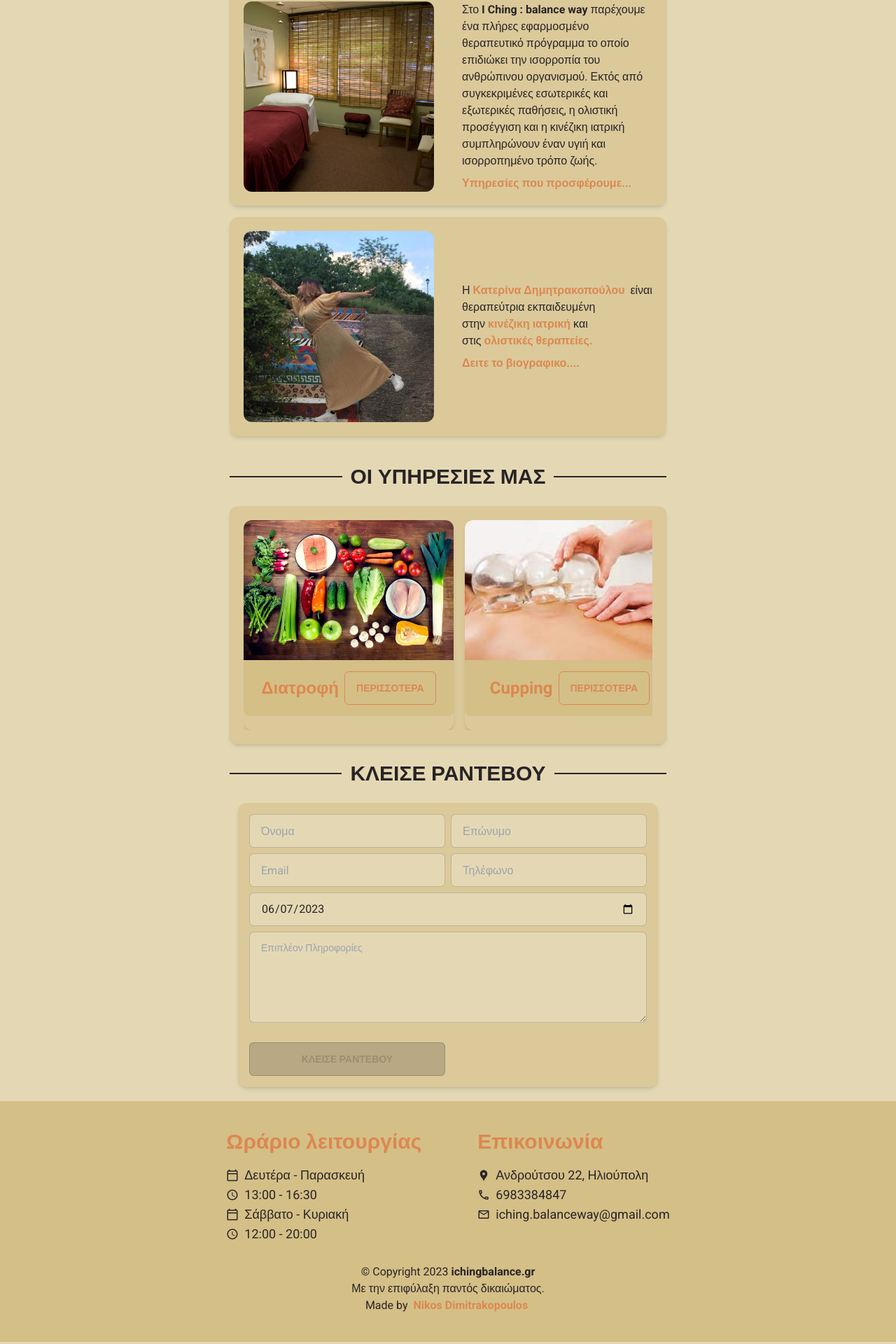
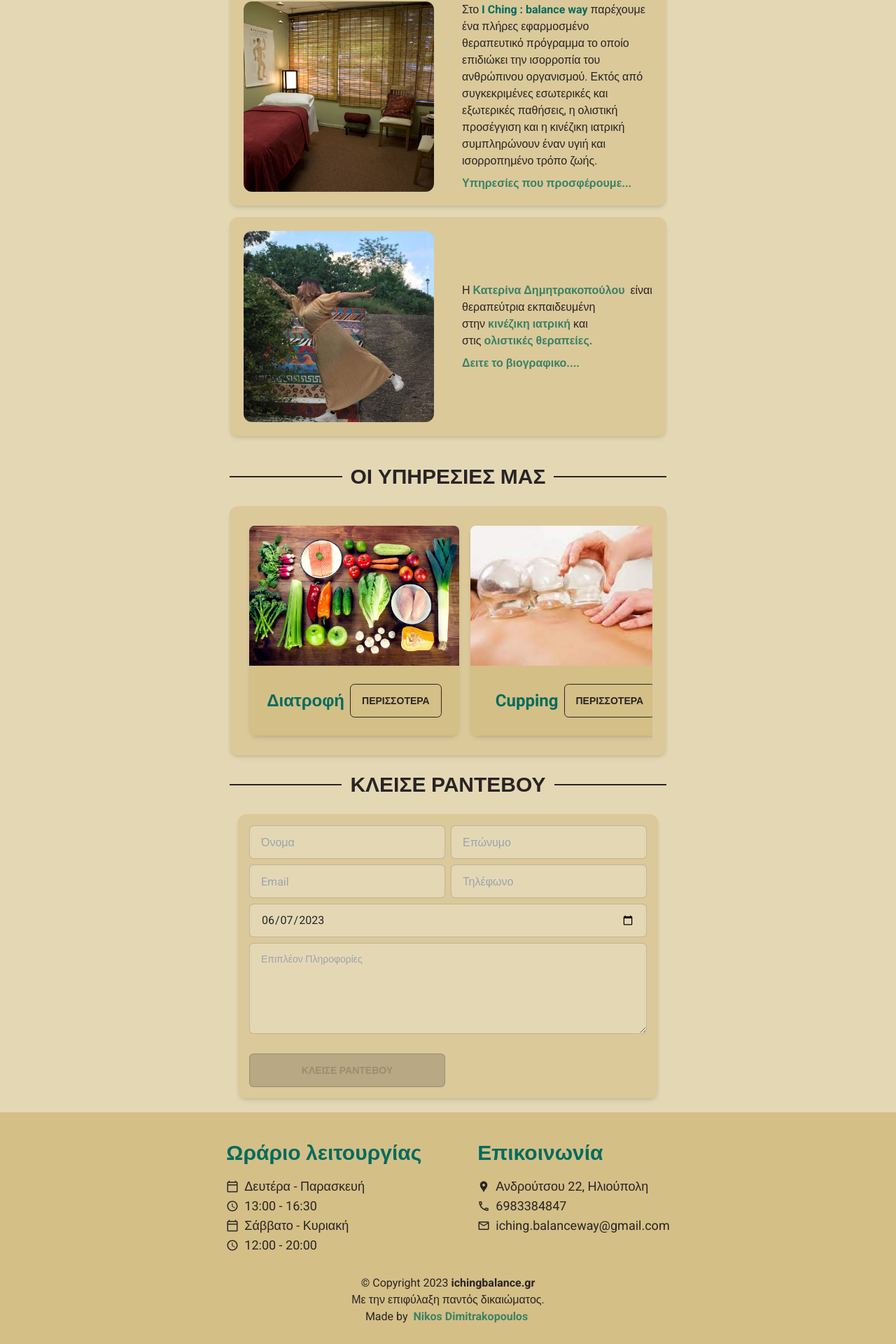
Before and after one commit to nikossoftwaredev/i-ching, a Next.js app: page / in a window 1280 px wide. Shown: the part 180-2100 px from the top of the page at 70% size. Built offline with nearby package versions, Linux system fonts and the light colour scheme.

Commit message:
customized retro theme

```diff
--- a/app/services/page.tsx
+++ b/app/services/page.tsx
@@ -22,7 +22,7 @@ const ServicesPage = () => {
               />
             </figure>
             <main className="p-5 w-full z-10 flex flex-col flex-auto">
-              <h1 className="font-extrabold text-2xl mb-4 text-accent">
+              <h1 className="font-extrabold text-2xl mb-4 text-accent-focus">
                 {service.title}
               </h1>
               <span className="break-words leading-6 mb-10">
--- a/components/About.tsx
+++ b/components/About.tsx
@@ -15,11 +15,15 @@ const About = () => {
           </div>
           <div className="flex flex-col justify-center">
             <span>
-              Στο <strong>I Ching : balance way</strong> παρέχουμε ένα πλήρες
-              εφαρμοσμένο θεραπευτικό πρόγραμμα το οποίο επιδιώκει την ισορροπία
-              του ανθρώπινου οργανισμού. Εκτός από συγκεκριμένες εσωτερικές και
-              εξωτερικές παθήσεις, η ολιστική προσέγγιση και η κινέζικη ιατρική
-              συμπληρώνουν έναν υγιή και ισορροπημένο τρόπο ζωής.
+              Στο
+              <strong className="text-accent-focus">
+                &nbsp;I Ching : balance way&nbsp;
+              </strong>
+              παρέχουμε ένα πλήρες εφαρμοσμένο θεραπευτικό πρόγραμμα το οποίο
+              επιδιώκει την ισορροπία του ανθρώπινου οργανισμού. Εκτός από
+              συγκεκριμένες εσωτερικές και εξωτερικές παθήσεις, η ολιστική
+              προσέγγιση και η κινέζικη ιατρική συμπληρώνουν έναν υγιή και
+              ισορροπημένο τρόπο ζωής.
             </span>
             <AppLink href="/services" className="mt-2 self-start">
               Υπηρεσίες που προσφέρουμε...
--- a/components/Footer.tsx
+++ b/components/Footer.tsx
@@ -1,3 +1,4 @@
+import AppLink from "@/components/AppLink";
 import { ADDRESS, DOMAIN, MAIL, PHONE } from "data/general";
 import Link from "next/link";
 import {
@@ -34,7 +35,7 @@ const Footer = (): JSX.Element => {
       <div className="flex justify-center items-start gap-20 pb-7  sm:flex-col md:flex-row flex-wrap">
         {footerSections.map((footerSection) => (
           <section key={footerSection.title}>
-            <h4 className="text-3xl pb-4 font-bold text-accent">
+            <h4 className="text-3xl pb-4 font-bold text-accent-focus">
               {footerSection.title}
             </h4>
             {footerSection.subtitles.map((subtitle) => (
@@ -53,12 +54,9 @@ const Footer = (): JSX.Element => {
         Με την επιφύλαξη παντός δικαιώματος.
         <br />
         Made by
-        <Link
-          href="https://www.linkedin.com/in/nikosdim97/"
-          className="text-accent hover:accent-focus font-bold"
-        >
+        <AppLink href="https://www.linkedin.com/in/nikosdim97/">
           &nbsp; Nikos Dimitrakopoulos&nbsp;
-        </Link>
+        </AppLink>
       </section>
     </footer>
   );
--- a/components/ServicesCarousel.tsx
+++ b/components/ServicesCarousel.tsx
@@ -9,26 +9,23 @@ const ServicesCarousel = () => {
       <SectionTitle title="ΟΙ ΥΠΗΡΕΣΙΕΣ ΜΑΣ" />
       <section className="w-full flex flex-col items-center justify-center">
         <Card className="xl:w-2/4 md:w-3/4 p-5 max-w-full">
-          <div className="flex overflow-x-auto gap-4 justify-between">
+          <div className="flex overflow-x-auto gap-4 justify-between p-2">
             {servicesInfo.map((service) => (
               <Card
                 key={service.serviceId}
-                className="rounded-lg relative h-[300px] w-[300px]  overflow-hidden flex-shrink-0"
+                className="rounded-lg relative h-[300px] w-[300px]  flex flex-col flex-shrink-0"
               >
                 <img
                   src={service.image}
-                  className="rounded-t-lg object-cover h-2/3 w-full"
+                  className="rounded-t-lg object-cover h-2/3 w-full "
                   alt={service.title}
                 />
 
-                <div className="rounded-b-lg grow flex items-center justify-center gap-2 bg-base-300 p-4">
-                  <h1 className="text-center font-bold text-2xl text-accent">
+                <div className="rounded-b-lg grow flex items-center justify-center gap-2 bg-base-300">
+                  <h1 className="text-center font-bold text-2xl text-accent-focus">
                     {service.title}
                   </h1>
-                  <ButtonLink
-                    className="btn-accent"
-                    href={`/wiki#${service.serviceId}`}
-                  >
+                  <ButtonLink href={`/wiki#${service.serviceId}`}>
                     ΠΕΡΙΣΣΟΤΕΡΑ
                   </ButtonLink>
                 </div>
--- a/components/header/headerConfig.tsx
+++ b/components/header/headerConfig.tsx
@@ -15,7 +15,7 @@ export const headerLinks = [
   { path: `/about`, text: "Βιογραφικό" },
   { path: `/wiki`, text: "Wiki" },
   { path: `/contact`, text: "Επικοινωνία" },
-  { path: `/themes`, text: "Θέματα" },
+  // { path: `/themes`, text: "Θέματα" },
 ];
 
 export const headerInfo = [
--- a/tailwind.config.js
+++ b/tailwind.config.js
@@ -13,35 +13,13 @@ module.exports = {
   },
   daisyui: {
     themes: [
-      'light',
-      'dark',
-      'cupcake',
-      'bumblebee',
-      'emerald',
-      'corporate',
-      'synthwave',
-      'retro',
-      'cyberpunk',
-      'valentine',
-      'halloween',
-      'garden',
-      'forest',
-      'aqua',
-      'lofi',
-      'pastel',
-      'fantasy',
-      'wireframe',
-      'black',
-      'luxury',
-      'dracula',
-      'cmyk',
-      'autumn',
-      'business',
-      'acid',
-      'lemonade',
-      'night',
-      'coffee',
-      'winter'
+      {
+        'retro' : {
+          ...require("daisyui/src/theming/themes")["[data-theme=retro]"],
+          "accent": "#3A8265",
+          "accent-focus": "#006C5E",
+        }
+      },
     ]
   }
 };
```
